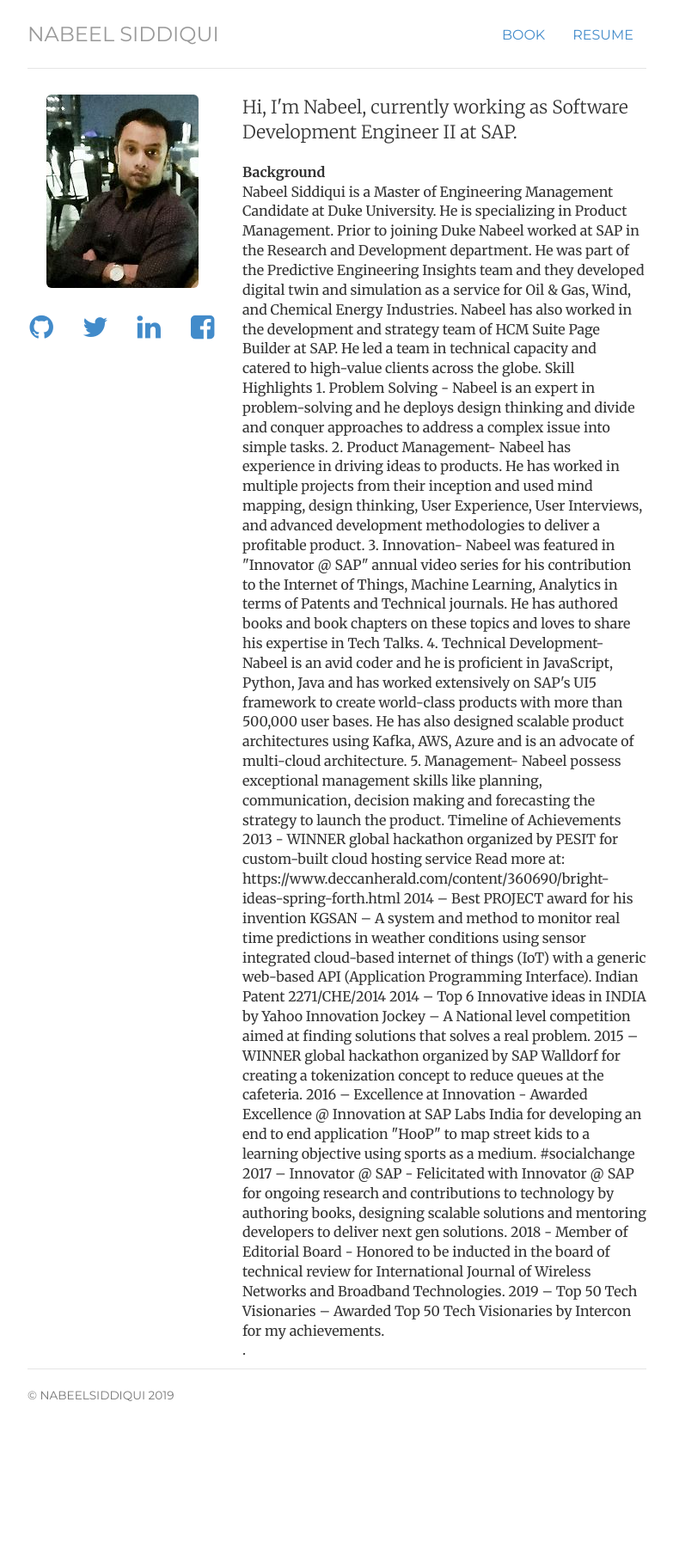
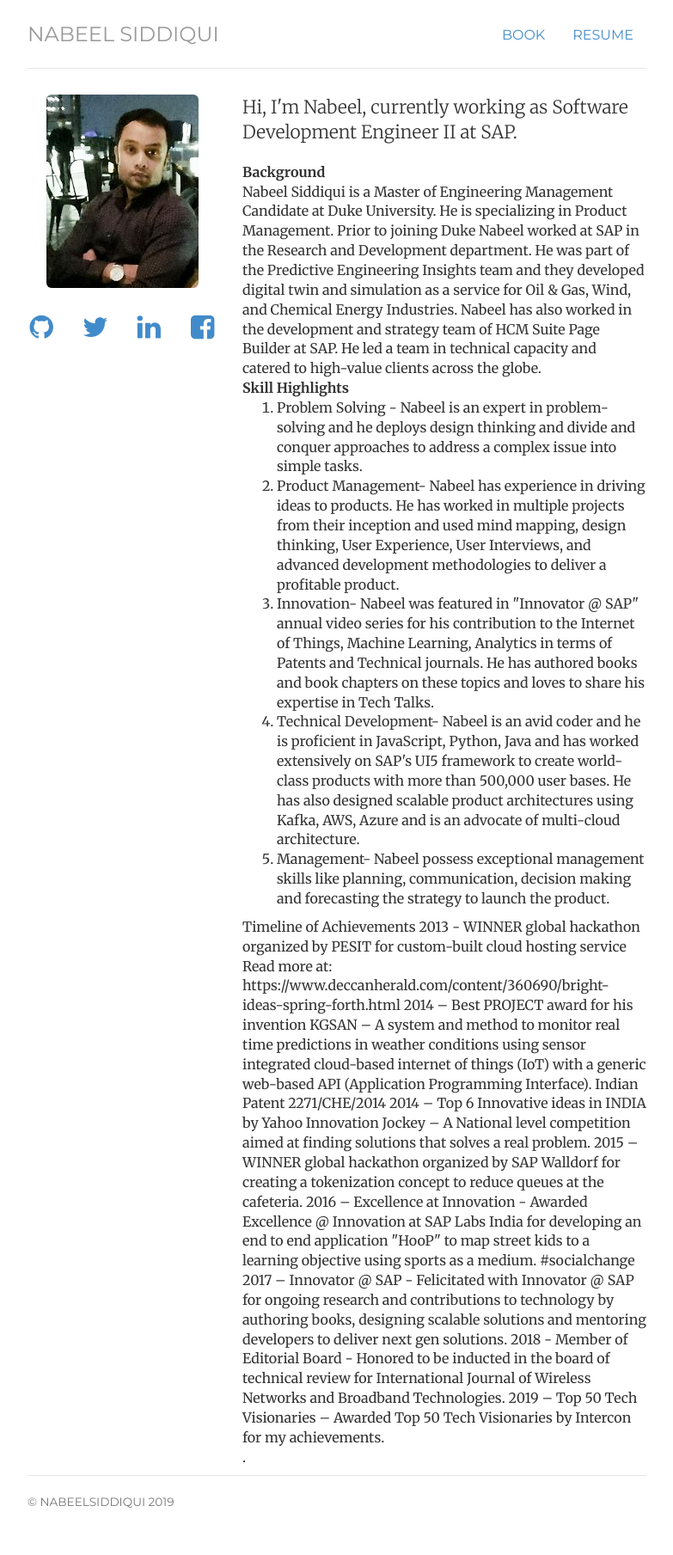
Before and after one commit to mnscodes/mnscodes.github.io, a Jekyll site: the page built from index.html, in a window 1280 px wide. Shown: the whole page at 86% size, without its empty margins (248-1031 px from the left). Built offline with Jekyll 4.4.1, drawn with Linux system fonts in a browser that asks for light colours; before the commit the page ends 1685 px from its top, so only the background shows below that.

Commit message:
Update index.html

```diff
--- a/index.html
+++ b/index.html
@@ -21,13 +21,13 @@
 	<p class="lead">Hi, I'm <span itemprop="name">Nabeel</span>, currently working as Software Development Engineer II at SAP.
 	</p>
 		<b> Background </b> <br>
-Nabeel Siddiqui is a Master of Engineering Management Candidate at Duke University. He is specializing in Product Management. Prior to joining Duke Nabeel worked at SAP in the Research and Development department. He was part of the Predictive Engineering Insights team and they developed digital twin and simulation as a service for Oil & Gas, Wind, and Chemical Energy Industries. Nabeel has also worked in the development and strategy team of HCM Suite Page Builder at SAP. He led a team in technical capacity and catered to high-value clients across the globe.
-Skill Highlights
-1. Problem Solving - Nabeel is an expert in problem-solving and he deploys design thinking and divide and conquer approaches to address a complex issue into simple tasks.
-2. Product Management- Nabeel has experience in driving ideas to products. He has worked in multiple projects from their inception and used mind mapping, design thinking, User Experience, User Interviews, and advanced development methodologies to deliver a profitable product.
-3. Innovation- Nabeel was featured in "Innovator @ SAP" annual video series for his contribution to the Internet of Things, Machine Learning, Analytics in terms of Patents and Technical journals. He has authored books and book chapters on these topics and loves to share his expertise in Tech Talks.
-4. Technical Development- Nabeel is an avid coder and he is proficient in JavaScript, Python, Java and has worked extensively on SAP's UI5 framework to create world-class products with more than 500,000 user bases. He has also designed scalable product architectures using Kafka, AWS, Azure and is an advocate of multi-cloud architecture.
-5. Management- Nabeel possess exceptional management skills like planning, communication, decision making and forecasting the strategy to launch the product.
+Nabeel Siddiqui is a Master of Engineering Management Candidate at Duke University. He is specializing in Product Management. Prior to joining Duke Nabeel worked at SAP in the Research and Development department. He was part of the Predictive Engineering Insights team and they developed digital twin and simulation as a service for Oil & Gas, Wind, and Chemical Energy Industries. Nabeel has also worked in the development and strategy team of HCM Suite Page Builder at SAP. He led a team in technical capacity and catered to high-value clients across the globe.<br>
+		<b> Skill Highlights </b>
+<ol> <li>Problem Solving - Nabeel is an expert in problem-solving and he deploys design thinking and divide and conquer approaches to address a complex issue into simple tasks.</li>
+<li>Product Management- Nabeel has experience in driving ideas to products. He has worked in multiple projects from their inception and used mind mapping, design thinking, User Experience, User Interviews, and advanced development methodologies to deliver a profitable product.</li>
+<li>Innovation- Nabeel was featured in "Innovator @ SAP" annual video series for his contribution to the Internet of Things, Machine Learning, Analytics in terms of Patents and Technical journals. He has authored books and book chapters on these topics and loves to share his expertise in Tech Talks.</li>
+<li>Technical Development- Nabeel is an avid coder and he is proficient in JavaScript, Python, Java and has worked extensively on SAP's UI5 framework to create world-class products with more than 500,000 user bases. He has also designed scalable product architectures using Kafka, AWS, Azure and is an advocate of multi-cloud architecture.</li>
+<li>Management- Nabeel possess exceptional management skills like planning, communication, decision making and forecasting the strategy to launch the product.</li></ol>
 Timeline of Achievements
 2013 - WINNER global hackathon organized by PESIT for custom-built cloud hosting service Read more at: https://www.deccanherald.com/content/360690/bright-ideas-spring-forth.html
 2014 – Best PROJECT award for his invention KGSAN – A system and method to
```
